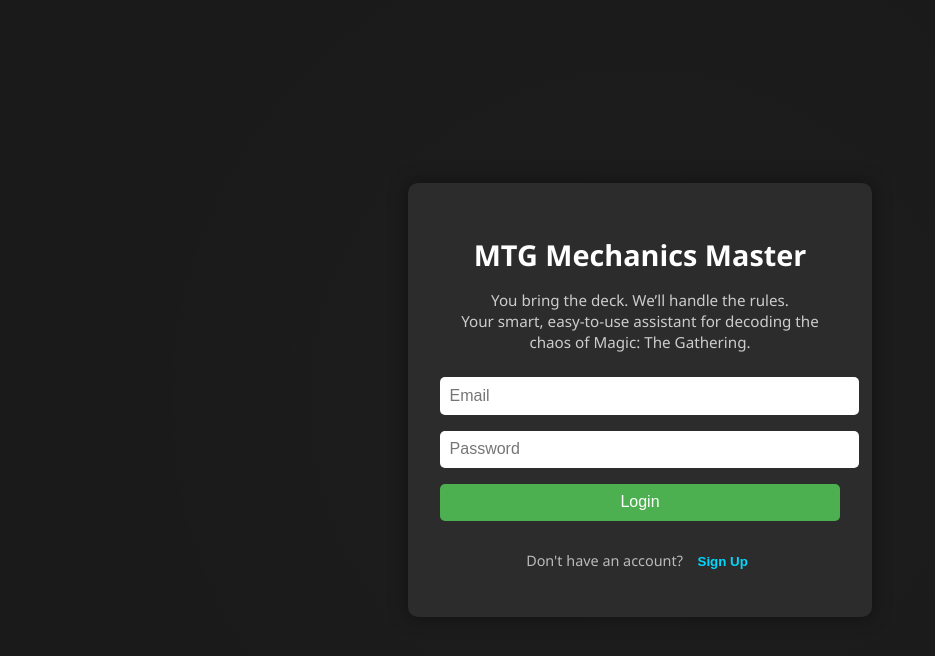
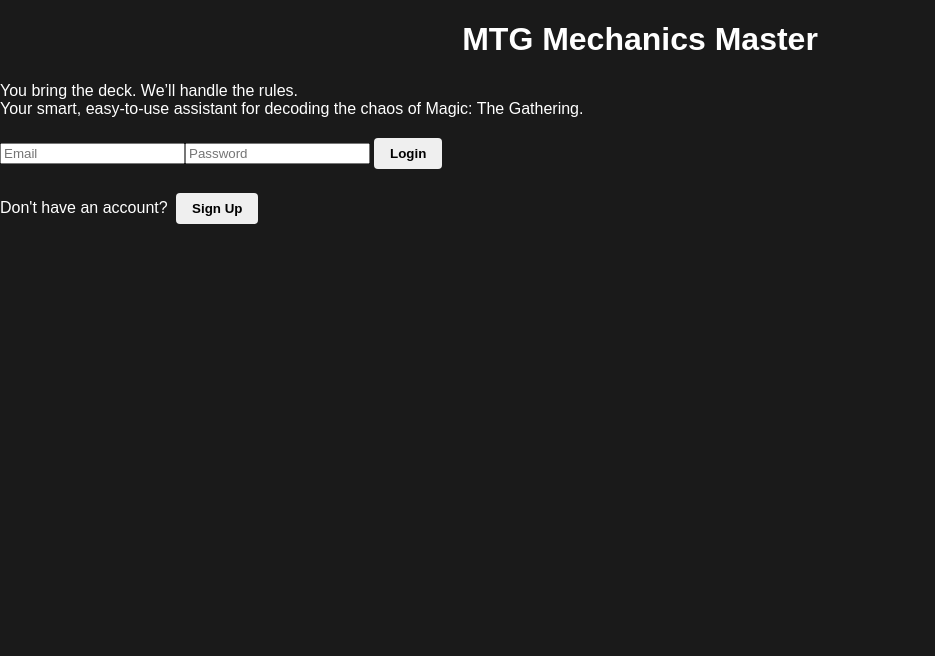
Before and after one commit to cdragon666/vrestin-counters, a React (Create React App) app: page / in a window 1280 px wide. Shown: the top 656 px of the page, without its empty margins (0-935 px from the left). Built offline with nearby package versions, Linux system fonts and the light colour scheme; no server answers.

Commit message:
Add base layout styling for app UI

```diff
--- a/src/App.css
+++ b/src/App.css
@@ -1,100 +1,66 @@
-/* App.css - Login Styling */
-
-body, html {
+body {
+  background-color: #1a1a1a;
+  color: white;
+  font-family: Arial, sans-serif;
   margin: 0;
   padding: 0;
-  background-color: #1a1a1a;
-  font-family: 'Segoe UI', Tahoma, Geneva, Verdana, sans-serif;
-  color: #ffffff;
-  height: 100vh;
-  overflow: hidden;
 }
 
-.auth-container {
-  display: flex;
-  align-items: center;
-  justify-content: center;
-  height: 100vh;
-  background-color: #1a1a1a;
-  padding: 1rem;
-  box-sizing: border-box;
-  position: relative;
+.container {
+  padding: 2rem;
 }
 
-.auth-card {
-  background-color: #2c2c2c;
-  padding: 2rem;
-  border-radius: 10px;
-  width: 100%;
-  max-width: 400px;
-  box-shadow: 0 0 20px rgba(0, 0, 0, 0.4);
-  z-index: 1;
+h1 {
   text-align: center;
+  margin-bottom: 1.5rem;
 }
 
-.auth-title {
-  font-size: 1.8rem;
-  margin-bottom: 1rem;
+.support-cards,
+.controls,
+.result-log,
+.creatures-section {
+  margin-bottom: 2rem;
 }
 
-.auth-subtitle {
-  font-size: 0.95rem;
-  color: #cccccc;
-  margin-bottom: 1.5rem;
-  line-height: 1.4;
+button {
+  padding: 0.5rem 1rem;
+  margin: 0.25rem;
+  border: none;
+  border-radius: 4px;
+  font-weight: bold;
+  cursor: pointer;
 }
 
-.auth-input {
-  width: 100%;
-  padding: 0.6rem;
-  margin-bottom: 1rem;
-  border-radius: 5px;
-  border: none;
-  font-size: 1rem;
+button:hover {
+  opacity: 0.9;
 }
 
-.auth-button {
-  width: 100%;
+button.selected {
   background-color: #4caf50;
   color: white;
-  padding: 0.6rem;
-  font-size: 1rem;
-  border: none;
-  border-radius: 5px;
-  cursor: pointer;
-  margin-bottom: 1rem;
 }
 
-.auth-button:hover {
-  background-color: #45a049;
+.card-button {
+  background-color: #333;
+  color: white;
+  margin: 0.25rem;
+  border-radius: 6px;
+  padding: 0.5rem;
 }
 
-.auth-error {
-  color: #ff4f4f;
-  font-size: 0.9rem;
+.creature-box {
+  background: #2e2e2e;
+  padding: 0.5rem;
   margin-bottom: 1rem;
+  border-radius: 6px;
 }
 
-.auth-toggle {
-  font-size: 0.9rem;
-  color: #bbbbbb;
+textarea {
+  width: 100%;
+  height: 150px;
+  padding: 0.5rem;
+  background-color: #111;
+  color: white;
+  border: none;
+  border-radius: 6px;
 }
-
-.auth-link {
-  background: none;
-  border: none;
-  color: #00d8ff;
-  cursor: pointer;
-  font-weight: bold;
-  margin-left: 0.3rem;
-}
-
-.auth-background {
-  position: absolute;
-  top: 0;
-  left: 0;
-  right: 0;
-  bottom: 0;
-  background: radial-gradient(circle at center, rgba(255,255,255,0.02), transparent 70%);
-  z-index: 0;
-}
```
